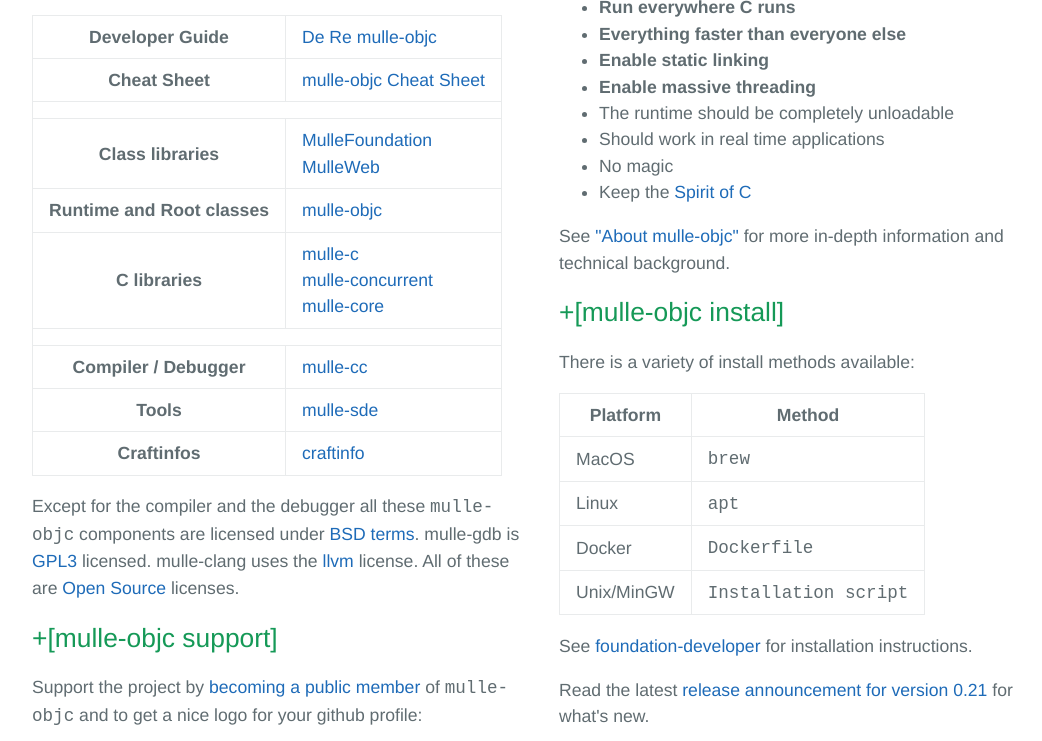
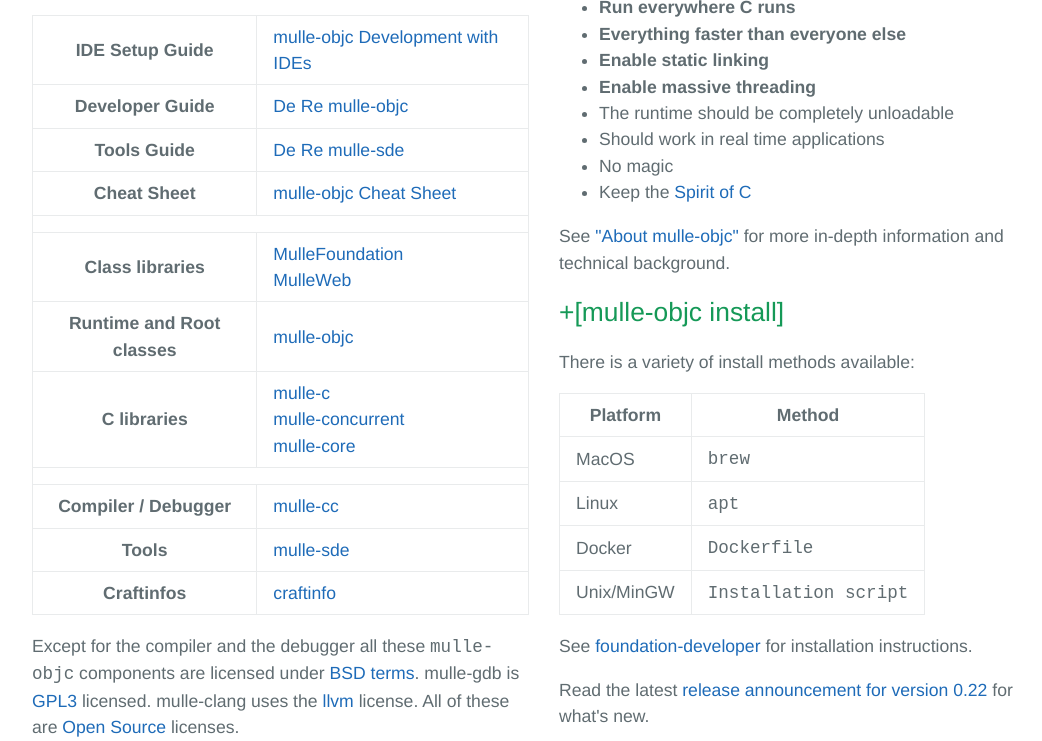
Before and after one commit to mulle-objc/mulle-objc.github.io, a plain HTML site: page index.html in a window 1280 px wide. Shown: the part 472-1213 px from the top of the page, without its empty margins (96-1138 px from the left). Drawn offline with Linux system fonts and the light colour scheme.

Commit message:
Update index.html

```diff
--- a/index.html
+++ b/index.html
@@ -66,7 +66,9 @@
       various platforms. It consists of the following parts:
       <p>
       <table>
+        <tr><th>IDE Setup Guide</th><td><a href="https://www.mulle-kybernetik.com/mulle-objc-ide/">mulle-objc Development with IDEs</a></td></tr>
         <tr><th>Developer Guide</th><td><a href="https://mulle-objc.github.io/De-Re-mulle-objc/">De Re mulle-objc</a></td></tr>
+        <tr><th>Tools Guide</th><td><a href="https://www.mulle-kybernetik.com/de-re-mulle-sde/">De Re mulle-sde</a></td></tr>
         <tr><th>Cheat Sheet</th><td><a href="https://github.com/mulle-objc/mulle-objc-Cheat-Sheet">mulle-objc Cheat Sheet</a></td></tr>
         <tr><td colspan=2></td></tr>
         <tr><th>Class libraries</th><td><a href="https://github.com/MulleFoundation">MulleFoundation</a><br>
@@ -141,7 +143,7 @@
       See <a href="//github.com/MulleFoundation/foundation-developer">foundation-developer</a>
       for installation instructions.</a>
       <p>
-      Read the latest <a href="https://www.mulle-kybernetik.com/weblog/2022/mulle_objc_0_21_release.html">release announcement for version 0.21</a> for what's new.
+      Read the latest <a href="https://www.mulle-kybernetik.com/weblog/2022/mulle_objc_0_22_release.html">release announcement for version 0.22</a> for what's new.
       </section>
 
 
```
